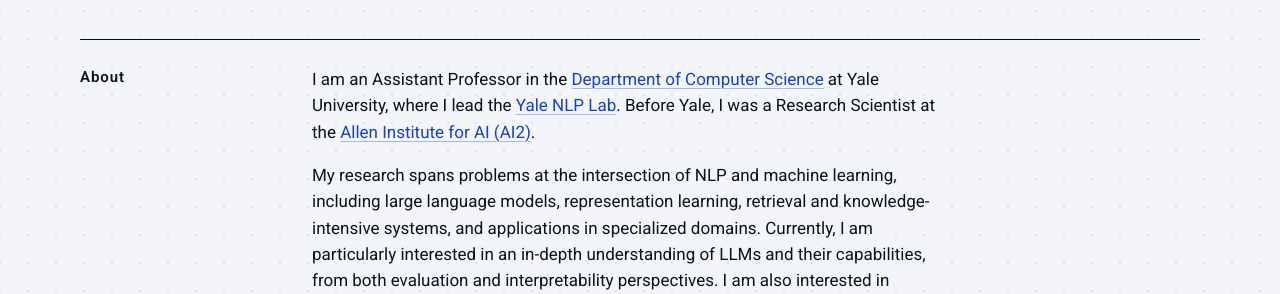
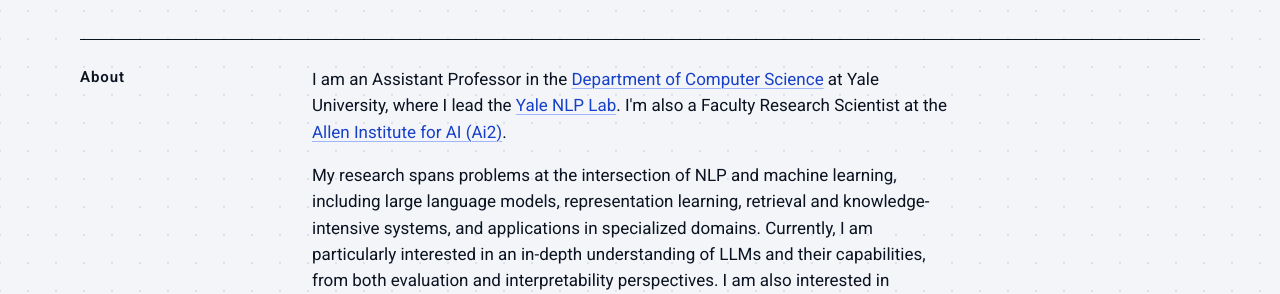
Before and after one commit to armancohan/acohan.github.io, a Jekyll site: the page built from index.html, in a window 1280 px wide. Shown: the part 297-591 px from the top of the page. Built offline with Jekyll 4.4.1, drawn with Linux system fonts in a browser that asks for light colours.

Commit message:
Update the Ai2 affiliation in the bio
Co-Authored-By: Claude Fable 5.1 <noreply@anthropic.com>

```diff
--- a/index.html
+++ b/index.html
@@ -79,8 +79,8 @@
         <p>
           I am an Assistant Professor in the <a href="https://cpsc.yale.edu/">Department of Computer Science</a>
           at Yale University, where I lead the <a href="https://yale-nlp.github.io">Yale NLP Lab</a>.
-          Before Yale, I was a Research Scientist at the <a href="https://allenai.org/">Allen Institute for AI
-          (AI2)</a>.
+          I'm also a Faculty Research Scientist at the <a href="https://allenai.org/">Allen Institute for AI
+          (Ai2)</a>.
         </p>
         <p>
           My research spans problems at the intersection of NLP and machine learning, including large language
```
